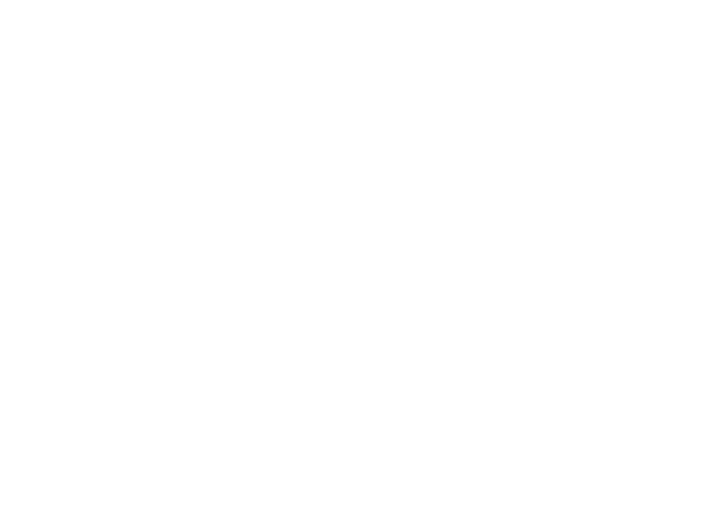
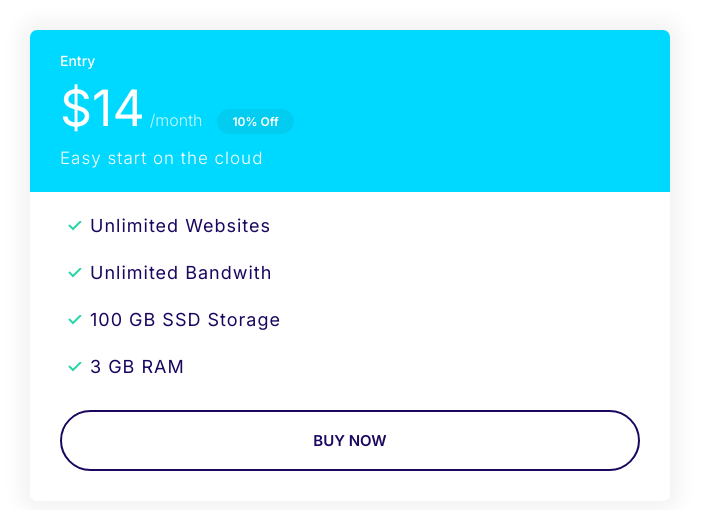
Before and after one commit to ftmhrajabi3/MoshAdvanceCourse, a plain HTML site: page index.html in a window 1280 px wide. Shown: the whole page, without its empty margins (0-703 px from the left). Drawn offline with Linux system fonts and the light colour scheme.

Commit message:
making plan cards

```diff
--- a/css/style.css
+++ b/css/style.css
@@ -1,7 +1,7 @@
 *,
 *::after,
 *::before {
-  box-sizing: content-box;
+  box-sizing: border-box;
   margin: 0;
 }
 
@@ -112,6 +112,7 @@ a {
 
 .badge--small {
   font-size: 1.6rem;
+  padding: 0.5rem 1.5rem;
 }
 
 @media screen and (min-width: 1024px) {
@@ -256,3 +257,82 @@ input {
     font-size: 1.5rem;
   }
 }
+
+/* Cards */
+
+.card {
+  border-radius: 7px;
+  box-shadow: 0 0 20px 10px #f3f3f3;
+  /*TODO: delete this part later */
+  width: 50%;
+  margin: 30px;
+  overflow: hidden;
+}
+
+.card__header,
+.card__body {
+  padding: 2rem 3rem;
+}
+
+.card--primary .card__header {
+  background-color: var(--color-primary);
+  color: white;
+}
+
+.card--secondary .card__header {
+  background-color: var(--color-secondary);
+  color: white;
+}
+
+.card--secondary .badge--secondary {
+  background-color: #02cdf1;
+}
+
+/* Plans */
+
+.plan__name {
+  color: white;
+  margin: 0;
+  font-weight: 500;
+  font-size: 2.4rem;
+}
+
+.plan__price {
+  font-size: 6rem;
+}
+
+.plan__billing-cycle {
+  font-size: 2.4rem;
+  font-weight: 300;
+  opacity: 0.8;
+  margin-right: 1rem;
+}
+
+.plan__description {
+  font-size: 2rem;
+  font-weight: 300;
+  letter-spacing: 1px;
+  display: block;
+}
+
+.plan .list__item {
+  letter-spacing: 1px;
+  margin-bottom: 2rem;
+}
+
+@media screen and (min-width: 1024px) {
+  .plan__name {
+    font-size: 1.4rem;
+  }
+  .plan__price {
+    font-size: 5rem;
+  }
+
+  .plan__billing-cycle {
+    font-size: 1.6rem;
+  }
+
+  .plan__description {
+    font-size: 1.7rem;
+  }
+}
--- a/index.html
+++ b/index.html
@@ -8,11 +8,32 @@
     <link rel="preconnect" href="https://fonts.googleapis.com" />
     <link rel="preconnect" href="https://fonts.gstatic.com" crossorigin />
     <link
-      href="https://fonts.googleapis.com/css2?family=Inter:wght@400;600;700&display=swap"
+      href="https://fonts.googleapis.com/css2?family=Inter:wght@300;400;500;600;700&display=swap"
       rel="stylesheet"
     />
     <link rel="stylesheet" href="css/normalize.css" />
     <link rel="stylesheet" href="css/style.css" />
   </head>
-  <body></body>
+  <body>
+    <div class="plan">
+      <div class="card card--secondary">
+        <header class="card__header">
+          <h3 class="plan__name">Entry</h3>
+          <span class="plan__price">$14</span>
+          <span class="plan__billing-cycle">/month</span>
+          <span class="badge badge--secondary badge--small">10% Off</span>
+          <span class="plan__description">Easy start on the cloud</span>
+        </header>
+        <div class="card__body">
+          <ul class="lists list--tick">
+            <li class="list__item">Unlimited Websites</li>
+            <li class="list__item">Unlimited Bandwith</li>
+            <li class="list__item">100 GB SSD Storage</li>
+            <li class="list__item">3 GB RAM</li>
+          </ul>
+          <button class="btn btn--outline btn--block">Buy Now</button>
+        </div>
+      </div>
+    </div>
+  </body>
 </html>
```
